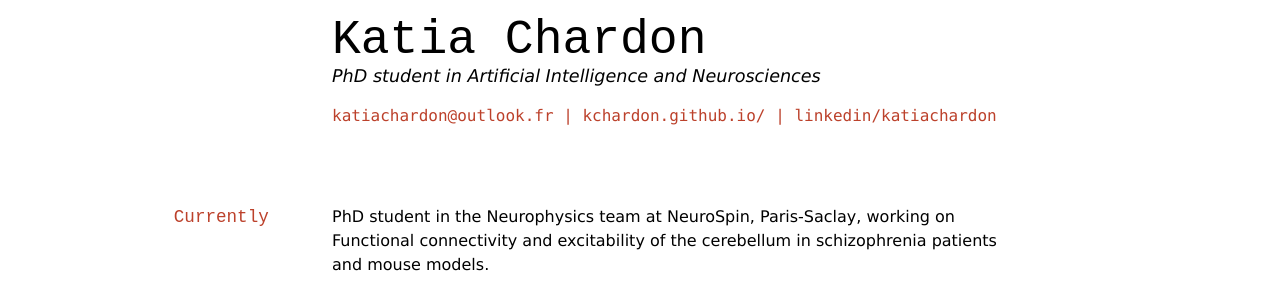
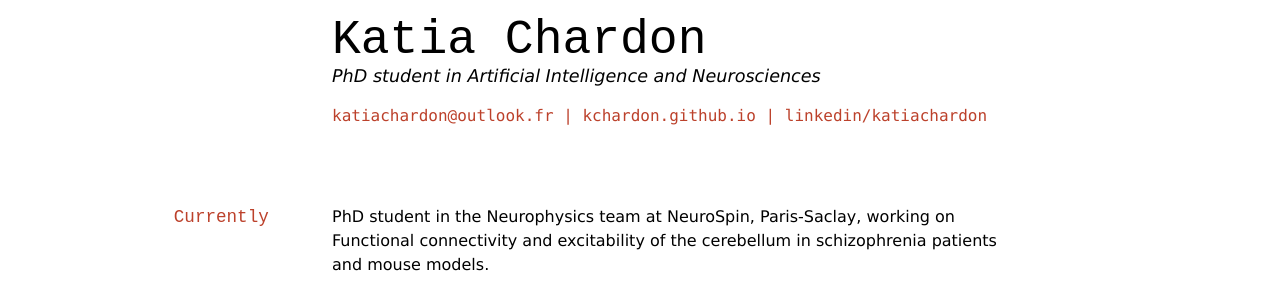
Before and after one commit to kchardon/kchardon.github.io, a Jekyll site: the page built from _pages/cv.md, in a window 1280 px wide. Shown: the top 298 px of the page. Built offline with Jekyll 4.4.1, drawn with Linux system fonts in a browser that asks for light colours.

Commit message:
minor change in cv

```diff
--- a/_pages/cv.md
+++ b/_pages/cv.md
@@ -14,7 +14,7 @@ PhD student in Artificial Intelligence and Neurosciences
 
 <div id="webaddress">
 <a href="katiachardon@outlook.fr">katiachardon@outlook.fr</a> |
-<a href="https://kchardon.github.io">kchardon.github.io/</a> |
+<a href="https://kchardon.github.io">kchardon.github.io</a> |
 <a href="https://www.linkedin.com/in/katiachardon">linkedin/katiachardon</a>
 </div>
 
```
